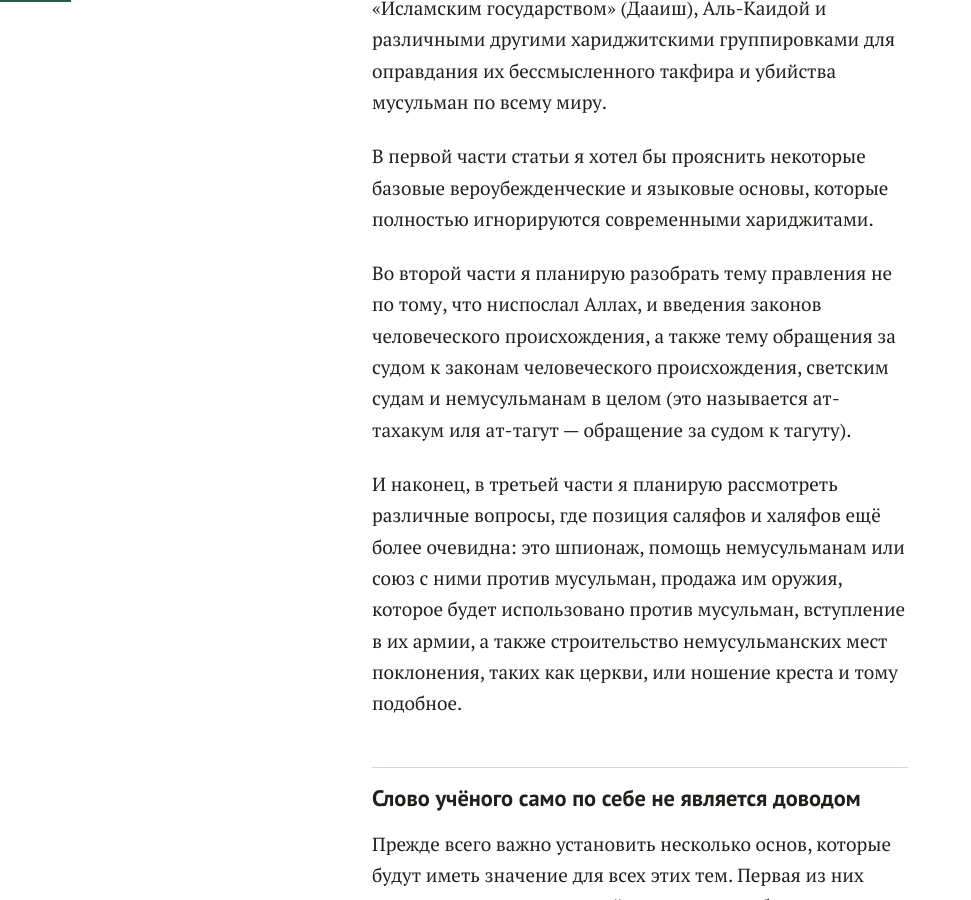
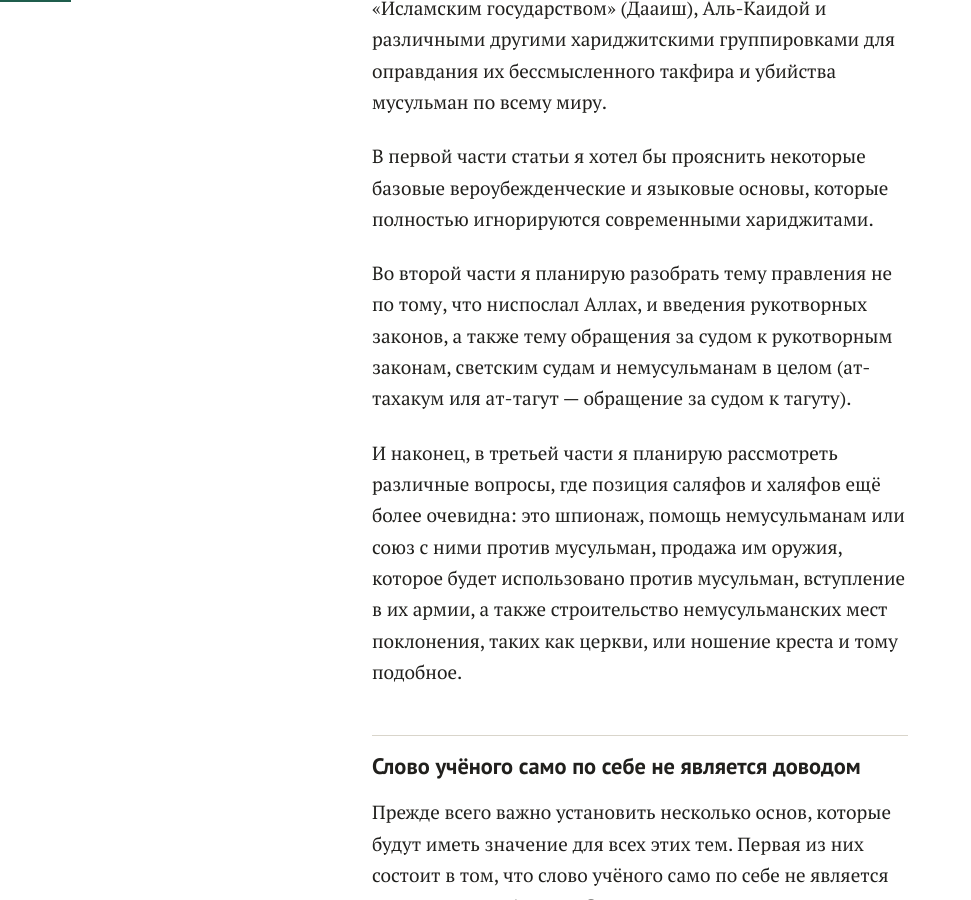
Before and after one commit to balqani/tahakum, a Jekyll site: the page built from chast-01.md, in a window 1280 px wide and 900 px high, scrolled down 783 px. Shown: the whole window, without its empty margins (0-971 px from the left). Built offline with Jekyll 4.4.1, drawn with Linux system fonts in a browser that asks for light colours.

Commit message:
Уточнить формулировки во второй части статьи
Изменены формулировки в тексте для ясности и точности.

```diff
--- a/chast-01.md
+++ b/chast-01.md
@@ -19,7 +19,7 @@ next_title: "Часть вторая"
 
 В первой части статьи я хотел бы прояснить некоторые базовые вероубежденческие и языковые основы, которые полностью игнорируются современными хариджитами.
 
-Во второй части я планирую разобрать тему правления не по тому, что ниспослал Аллах, и введения законов человеческого происхождения, а также тему обращения за судом к законам человеческого происхождения, светским судам и немусульманам в целом (это называется ат-тахакум иля ат-тагут — обращение за судом к тагуту).
+Во второй части я планирую разобрать тему правления не по тому, что ниспослал Аллах, и введения рукотворных законов, а также тему обращения за судом к рукотворным законам, светским судам и немусульманам в целом (ат-тахакум иля ат-тагут — обращение за судом к тагуту).
 
 И наконец, в третьей части я планирую рассмотреть различные вопросы, где позиция саляфов и халяфов ещё более очевидна: это шпионаж, помощь немусульманам или союз с ними против мусульман, продажа им оружия, которое будет использовано против мусульман, вступление в их армии, а также строительство немусульманских мест поклонения, таких как церкви, или ношение креста и тому подобное.
 
```
